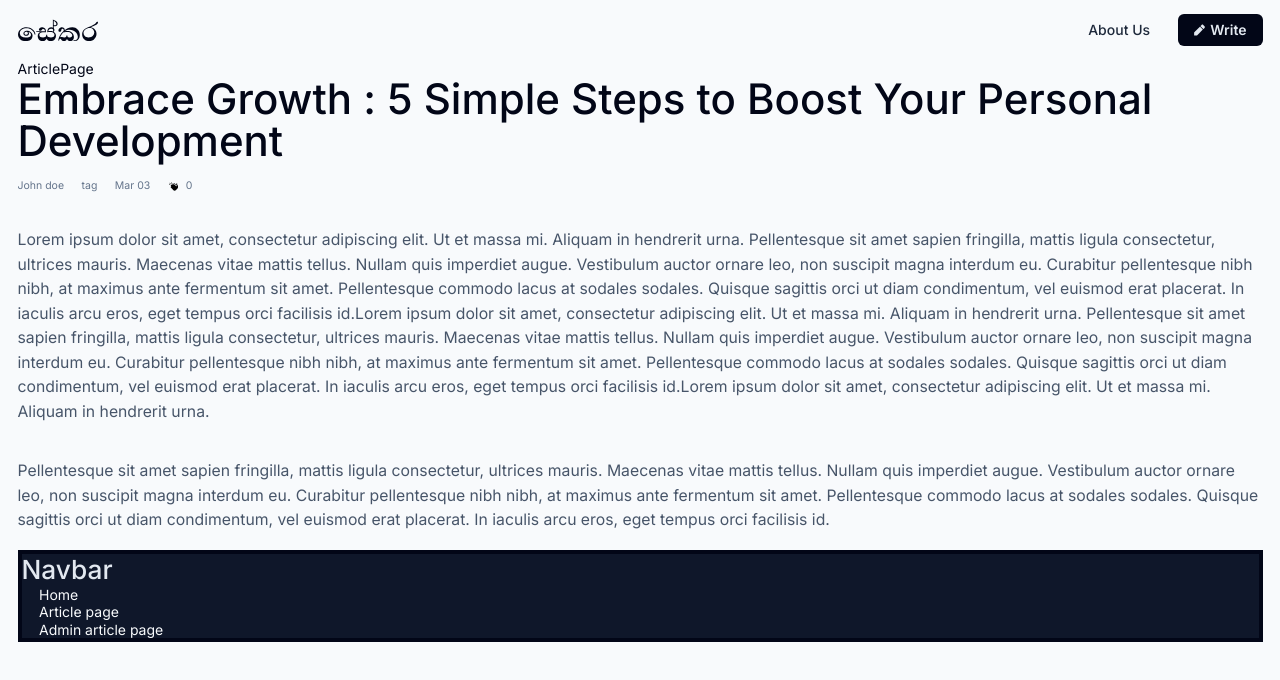
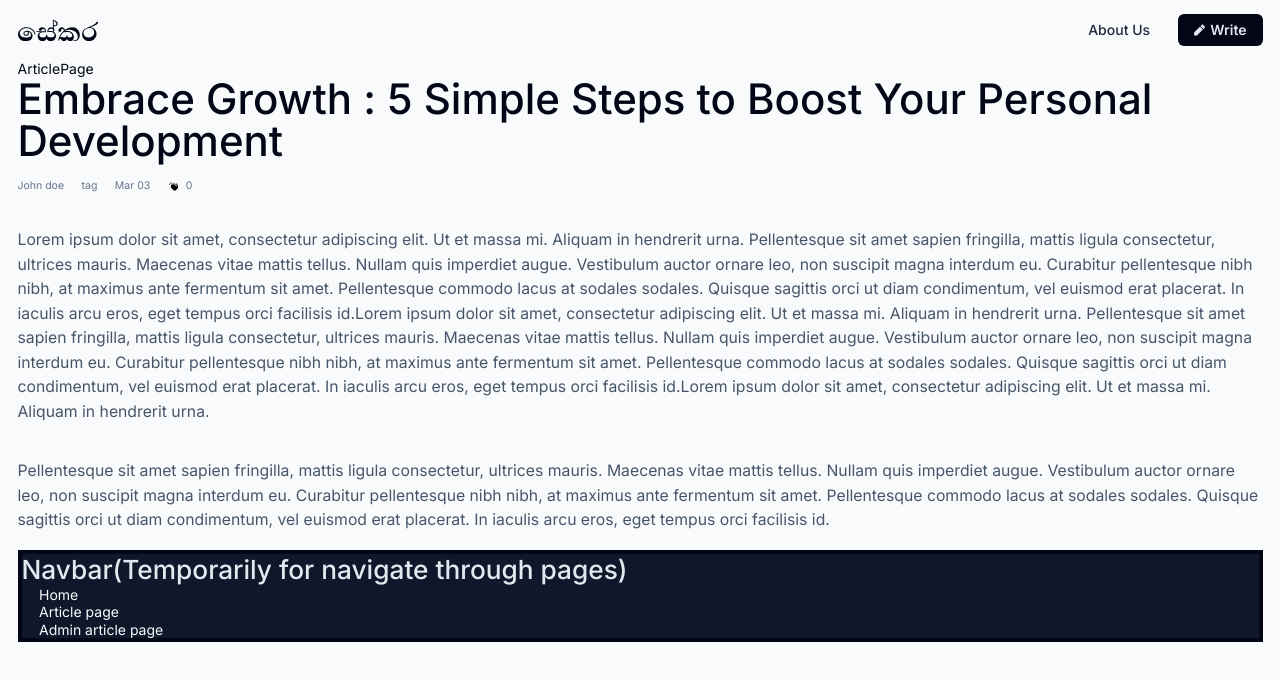
Before and after one commit to theshawa/sekara-web, a React (Vite) app: page /article in a window 1280 px wide. Shown: the top 680 px of the page. Built offline with nearby package versions, Linux system fonts and the light colour scheme.

Commit message:
updating

```diff
--- a/src/App.jsx
+++ b/src/App.jsx
@@ -20,7 +20,7 @@ function App() {
         <div class="border-solid border-4 border-gray-600">
           <nav class="text-slate-50 bg-slate-900 grid space-x-5">
 
-            <h1 class="text-slate-200">Navbar</h1>
+            <h1 class="text-slate-200">Navbar(Temporarily for navigate through pages)</h1>
 
             <NavLink to='/'>Home</NavLink>
             <NavLink to='/article'>Article page</NavLink>
--- a/src/pages/ArticlePage.jsx
+++ b/src/pages/ArticlePage.jsx
@@ -50,6 +50,12 @@ export const ArticlePage = () => {
 
         </div>
 
+        <div>
+
+
+
+        </div>
+
     </>;
 
 };
--- /dev/null
+++ b/src/pages/CommentBox.jsx
@@ -0,0 +1,9 @@
+import React from 'react';
+
+function CommentBox() {
+
+    return ();
+
+}
+
+export default CommentBox;
```
